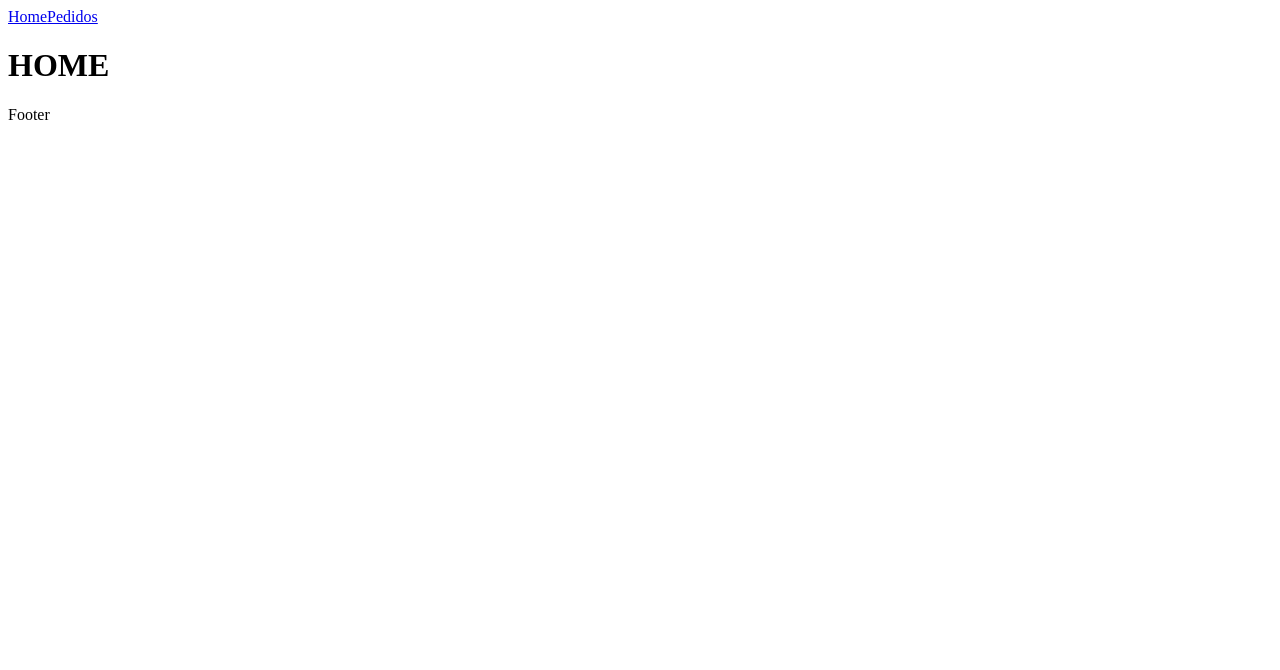
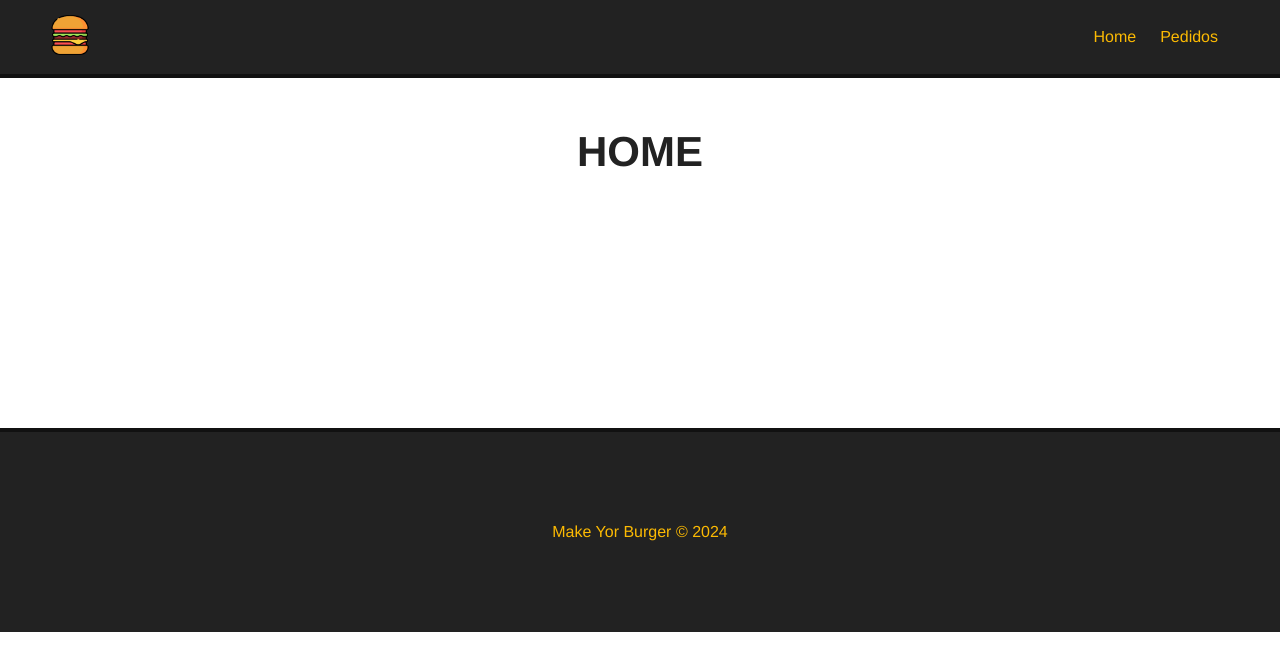
Before and after one commit to Ackerman-D-Edward/primeiro-projeto-vue, a Vue app: page / in a window 1280 px wide. Shown: the top 670 px of the page. Built offline with nearby package versions, Linux system fonts and the light colour scheme.

Commit message:
configurando o header e footer com o css

```diff
--- a/src/App.vue
+++ b/src/App.vue
@@ -1,5 +1,5 @@
 <template>
-  <Navbar />
+  <Navbar :logo="logo_src" :alt="app_name" />
   <RouterView />
   <Footer />
 </template>
@@ -12,8 +12,33 @@
   components: {
     Navbar,
     Footer
+  },
+  data() {
+    return {
+      logo_src: "/img/logo.png",
+      app_name: "Make You Burger"
+    }
   }
 }
 </script>
 
-<style></style>
+<style>
+* {
+  font-family: Helvetica;
+  padding: 0;
+  margin: 0;
+  box-sizing: boreder-box;
+}
+
+.main-container {
+  margin: 50px;
+  min-height: 250px;
+}
+
+h1 {
+  text-align: center;
+  font-size: 42px;
+  margin-bottom: 30px;
+  color: #222;
+}
+</style>
--- a/src/components/Footer.vue
+++ b/src/components/Footer.vue
@@ -1,5 +1,7 @@
 <template>
-    <p>Footer</p>
+    <footer id="footer">
+        <p>Make Yor Burger &copy; 2024</p>
+    </footer>
 </template>
 
 <script>
@@ -8,4 +10,15 @@
 }
 </script>
 
-<style></style>
+<style scoped>
+#footer {
+    height: 200px;
+    background-color: #222;
+    border-top: 4px solid #111;
+    color: #FCBA03;
+    display: flex;
+    align-items: center;
+    justify-content: center;
+    width: 100%;
+}
+</style>
--- a/src/components/Navbar.vue
+++ b/src/components/Navbar.vue
@@ -1,8 +1,8 @@
 <template>
 
-    <div>
-        <router-link to="/">
-            <img src="" id="logo">
+    <div id="nav">
+        <router-link to="/" id="logo-url">
+            <img :src="logo" :alt="alt" id="logo">
         </router-link>
         <RouterLink to="/">Home</RouterLink>
         <RouterLink to="/pedidos">Pedidos</RouterLink>
@@ -11,7 +11,38 @@
 </template>
 <script>
 export default {
-    name: "Navbar"
+    name: "Navbar",
+    props: ["logo", "alt"]
 }
 </script>
-<style></style>
+<style scoped>
+#nav {
+    background-color: #222;
+    border-bottom: 4px solid #111;
+    padding: 15px 50px;
+    display: flex;
+    justify-content: flex-end;
+    align-items: center;
+}
+
+#nav #logo-url {
+    margin: auto;
+    margin-left: 0;
+}
+
+#logo {
+    width: 40px;
+    height: 40px;
+}
+
+#nav a {
+    color: #FCBA03;
+    text-decoration: none;
+    margin: 12px;
+    transition: .5s;
+}
+
+#nav a:hover {
+    color: #fff;
+}
+</style>
--- a/src/views/Home.vue
+++ b/src/views/Home.vue
@@ -1,5 +1,5 @@
 <template>
-  <div>
+  <div class="main-container">
     <h1>HOME</h1>
   </div>
 </template>
--- a/src/views/Pedidos.vue
+++ b/src/views/Pedidos.vue
@@ -1,5 +1,5 @@
 <template>
-  <div>
+  <div class="main-container">
     <h1>PEDIDOS</h1>
   </div>
 </template>
```
